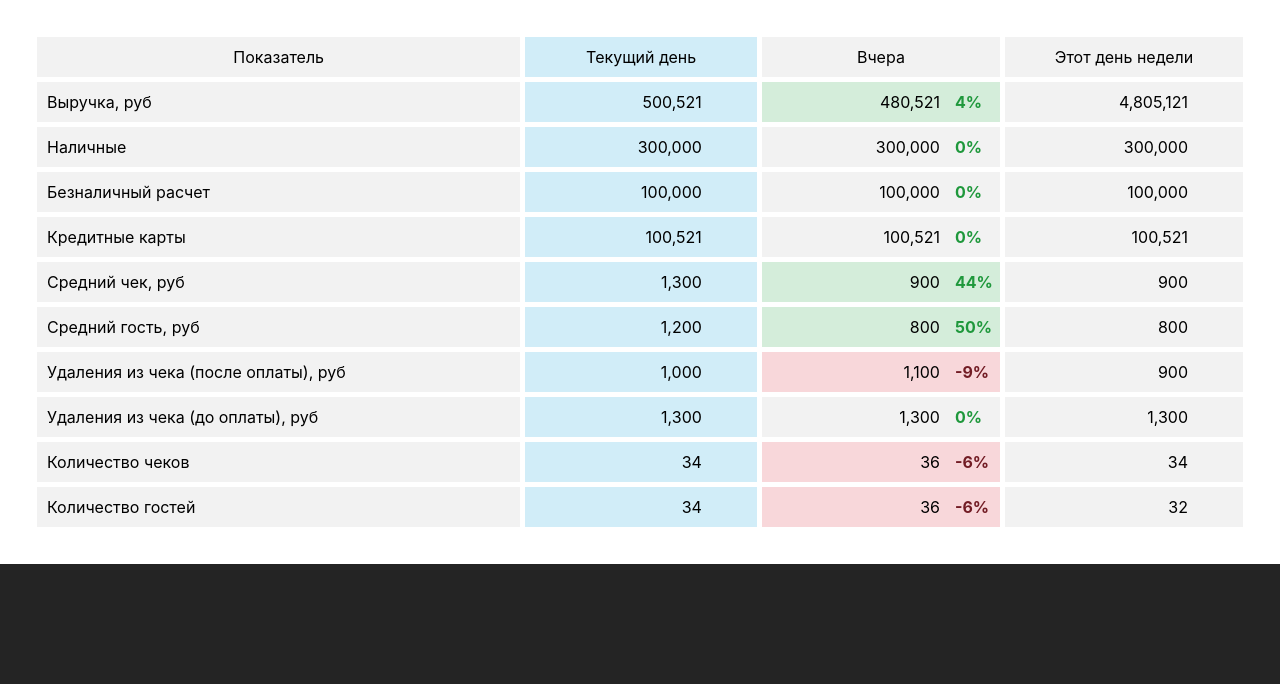
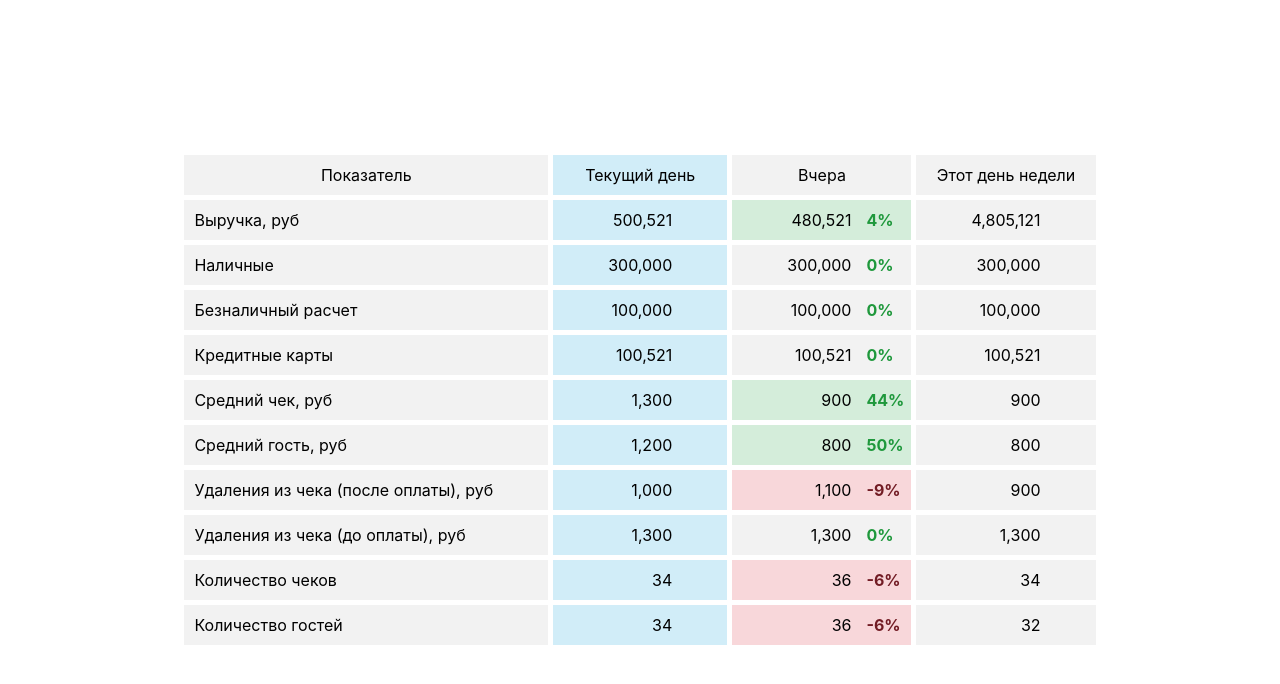
Before and after one commit to KuznetsovRA/test_by_Delta, a React (Vite) app: page / in a window 1280 px wide. Shown: the top 684 px of the page. Built offline with nearby package versions, Linux system fonts and the light colour scheme.

Commit message:
1.0.2 изменение стилей, для центрирования таблицы и белого фона

```diff
--- a/src/index.css
+++ b/src/index.css
@@ -12,3 +12,11 @@
   -webkit-font-smoothing: antialiased;
   -moz-osx-font-smoothing: grayscale;
 }
+
+body {
+    height: 100vh;
+    background-color: #ffffff;
+    display: flex;
+    justify-content: center;
+    align-items: center;
+}
```
